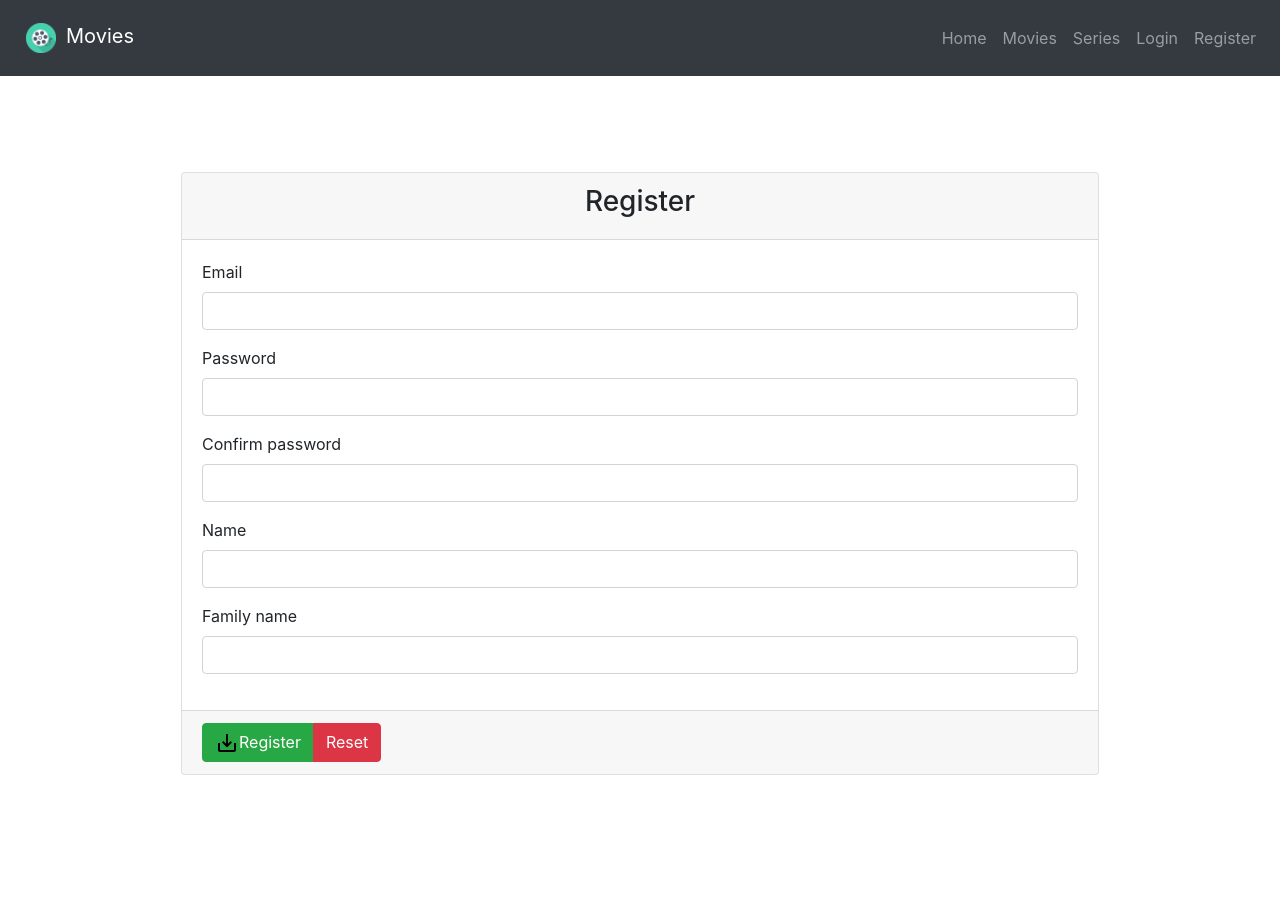
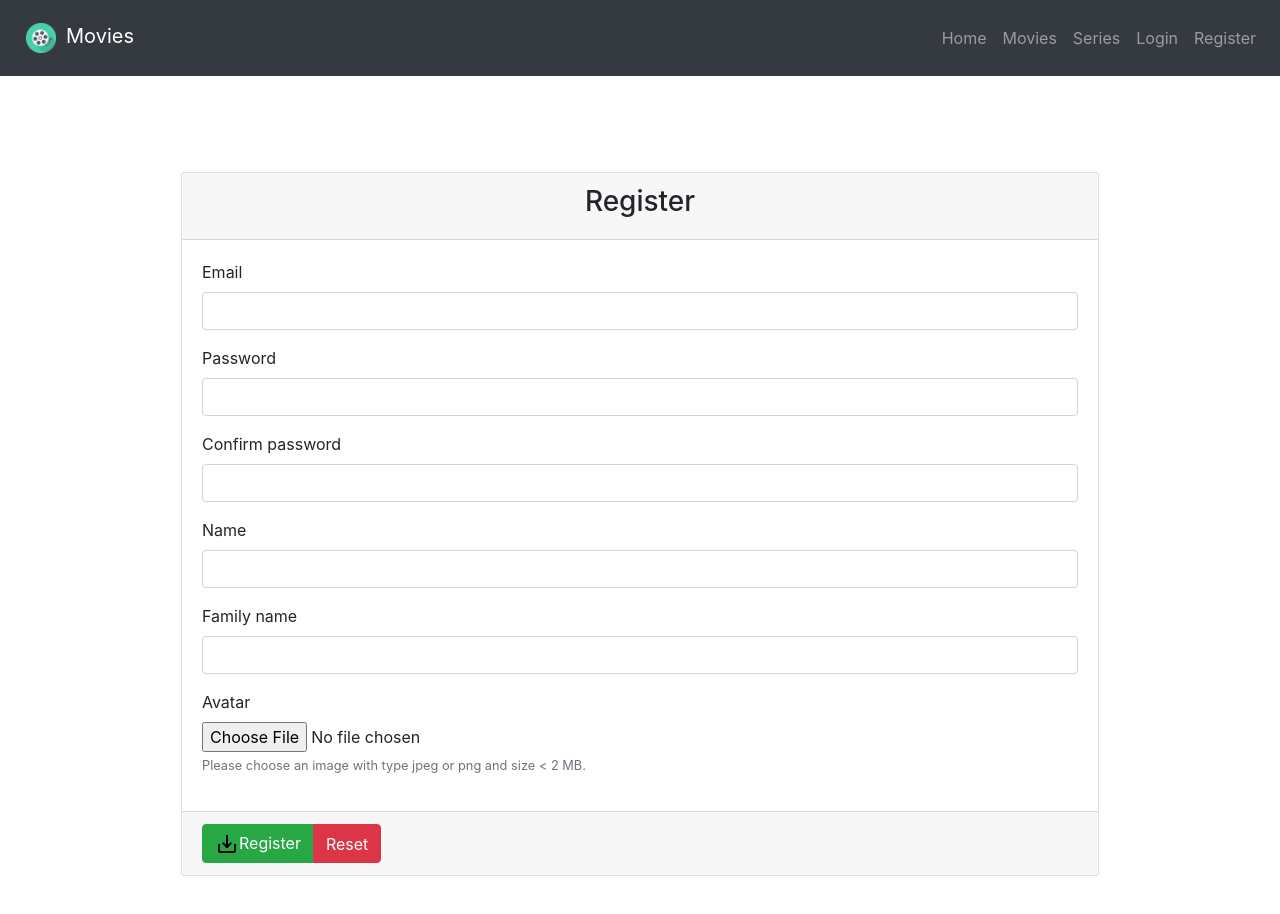
Before and after one commit to hamdiasma/react-gestion, a React (Create React App) app: page /register in a window 1280 px wide. Shown: the top 914 px of the page. Before the commit the page ends 871 px from the top, so only its background shows below. Built offline with nearby package versions, Linux system fonts and the light colour scheme.

Commit message:
send avatar in register form

```diff
--- a/src/components/MyNavbar.jsx
+++ b/src/components/MyNavbar.jsx
@@ -78,7 +78,7 @@ class MyNavbar extends React.Component {
                     }}
                     src={
                       this.props.currentUser.user.avatar
-                        ? this.props.currentUser.user.avatar
+                        ? `http://localhost:5000${this.props.currentUser.user.avatar}`
                         : Fallback
                     }
                     alt="Avatar"
--- a/src/components/pages/Register.jsx
+++ b/src/components/pages/Register.jsx
@@ -7,6 +7,7 @@ import {
   CardBody,
   CardFooter,
   FormGroup,
+  FormText,
   Label,
   Input,
   ButtonGroup,
@@ -20,22 +21,21 @@ const Register = props => {
   const [rePassword, setRePassword] = useState("");
   const [firstName, setFirstName] = useState("");
   const [lastName, setLastName] = useState("");
+  const [avatar, setAvatar] = useState("");
   const [errors, setErrors] = useState([]);
 
   const handleSubmit = async e => {
     e.preventDefault();
     if (password === rePassword) {
+      const data = new FormData();
+      data.append("file", avatar);
+      data.append("firstName", firstName);
+      data.append("lastName", lastName);
+      data.append("email", email);
+      data.append("password", password);
       await fetch(`http://localhost:5000/register`, {
         method: "post",
-        body: JSON.stringify({
-          email,
-          password,
-          lastName,
-          firstName
-        }),
-        headers: {
-          "Content-Type": "application/json"
-        }
+        body: data
       }).then(() => {
         props.history.push("/login");
       });
@@ -51,6 +51,7 @@ const Register = props => {
     setRePassword("");
     setLastName("");
     setFirstName("");
+    setAvatar("");
     setErrors([]);
   };
 
@@ -112,6 +113,19 @@ const Register = props => {
                 required
               />
             </FormGroup>
+            <FormGroup>
+              <Label for="exampleFile">Avatar</Label>
+              <Input
+                type="file"
+                name="avatar"
+                id="avatar"
+                onChange={e => setAvatar(e.target.files[0])}
+              />
+              <FormText color="muted">
+                Please choose an image with type jpeg or png and size {"<"} 2
+                MB.
+              </FormText>
+            </FormGroup>
             {errors.length > 0 ? (
               <div>
                 {errors.map(error => (
```
